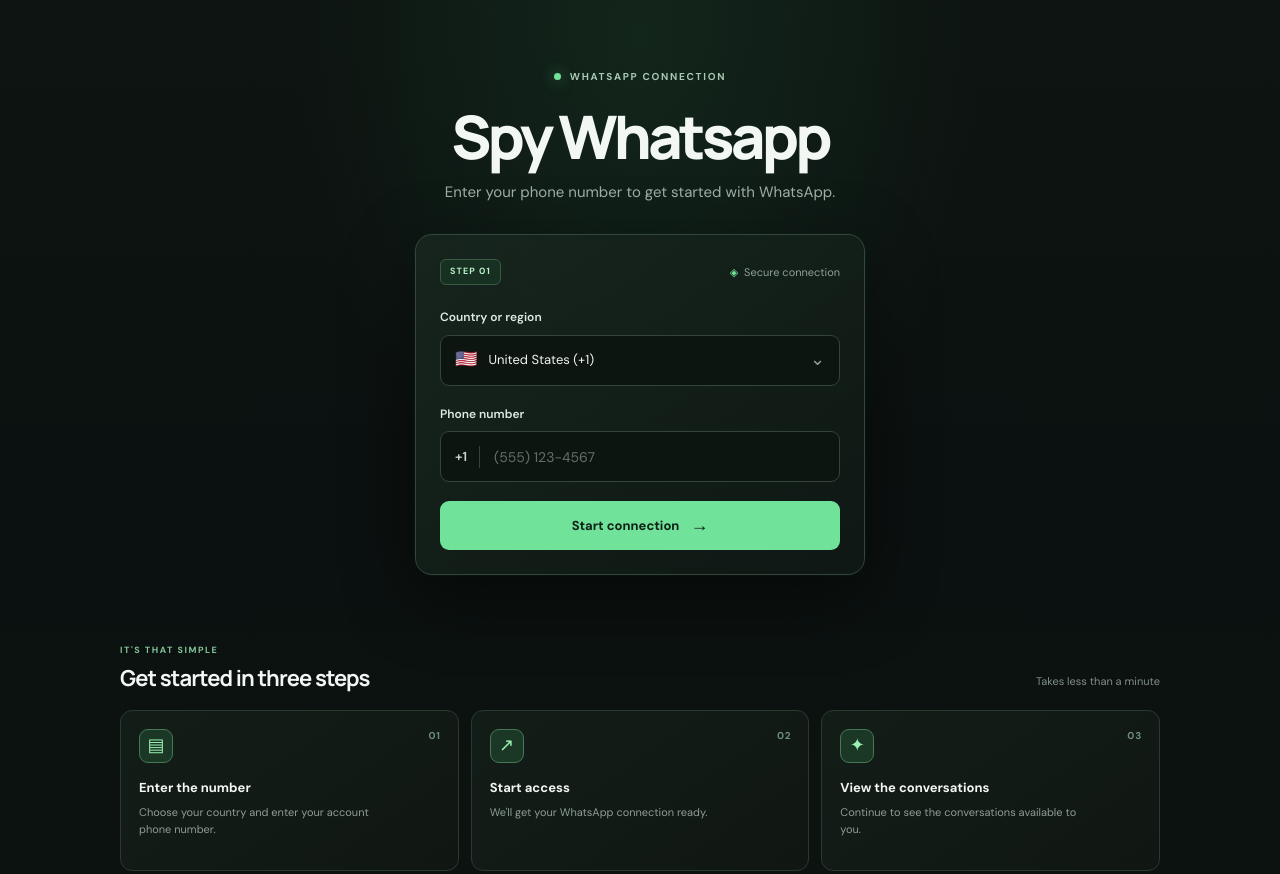
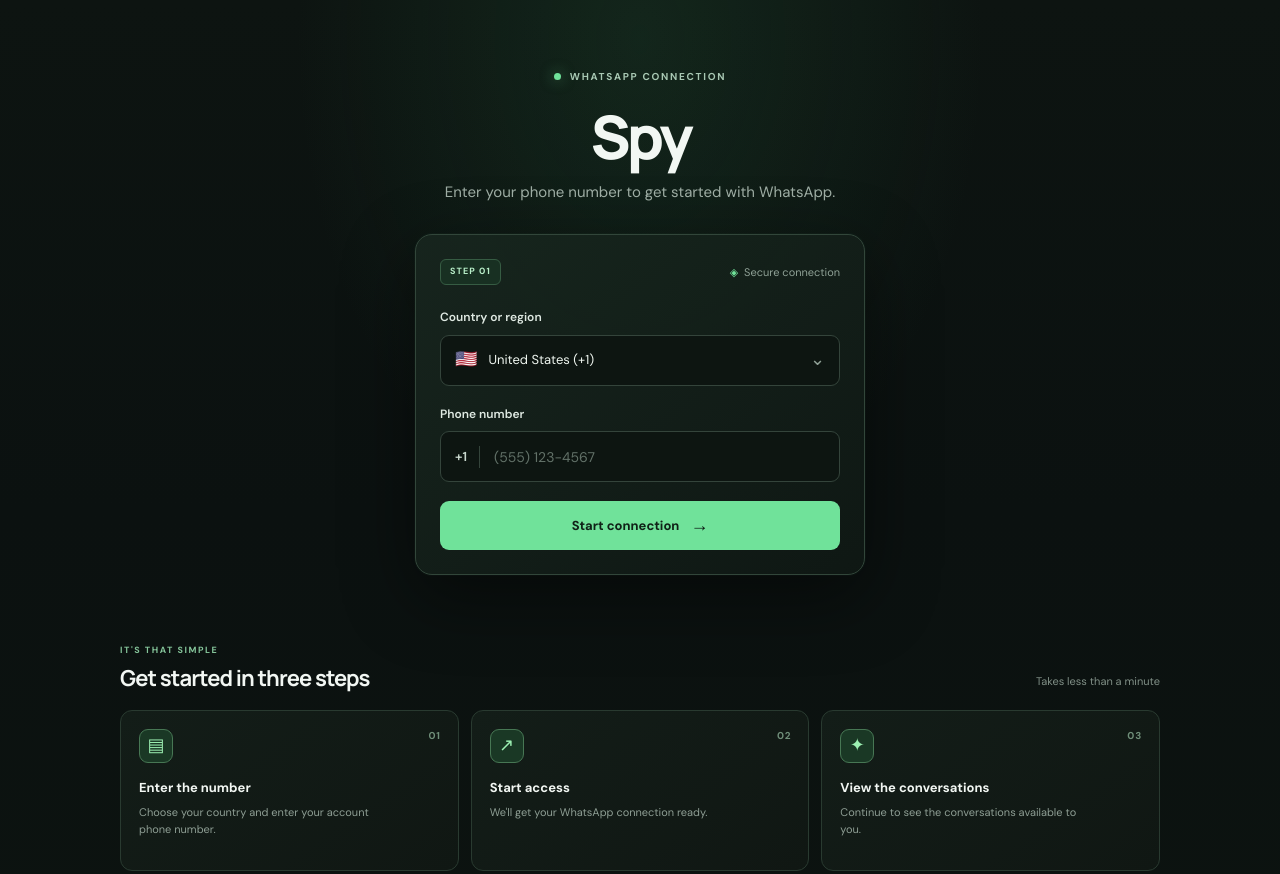
Before and after one commit to agencialh07-dev/whats-oferta, a plain HTML site: page chat-desktop-demo/index.html in a window 1280 px wide. Shown: the top 874 px of the page. Drawn offline with Linux system fonts and the light colour scheme.

Commit message:
Rename access page title to Spy

```diff
--- a/chat-desktop-demo/index.html
+++ b/chat-desktop-demo/index.html
@@ -5,7 +5,7 @@
   <meta name="viewport" content="width=device-width, initial-scale=1">
   <meta name="theme-color" content="#0b1110">
   <meta name="description" content="Enter your phone number to start accessing WhatsApp.">
-  <title>Spy Whatsapp</title>
+  <title>Spy</title>
   <link rel="stylesheet" href="css/access.css">
   <script>
     window.pixelId = "6b0250fe0ed5b95415370730";
@@ -17,7 +17,7 @@
   <main class="page">
     <section class="hero" id="entry-screen" aria-labelledby="page-title">
       <div class="eyebrow"><span class="status-dot"></span> WHATSAPP CONNECTION</div>
-      <h1 id="page-title">Spy Whatsapp</h1>
+      <h1 id="page-title">Spy</h1>
       <p class="subtitle">Enter your phone number to get started with WhatsApp.</p>
 
       <form class="access-card" id="access-form">
```
